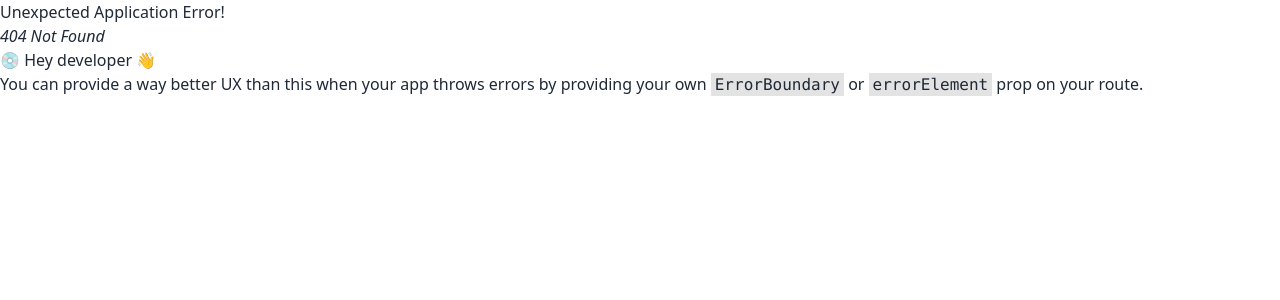
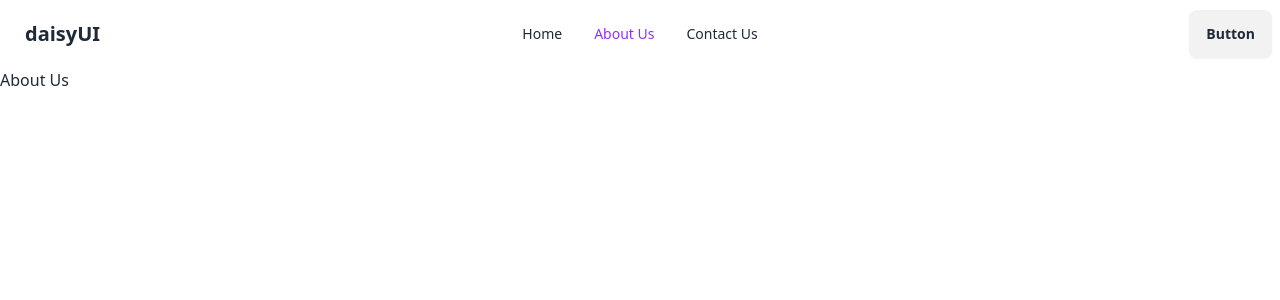
Before and after one commit to shamimfstack/school-client, a React (Vite) app: page /about in a window 1280 px wide. Before the commit this address had no page. Shown: the top 300 px of the page. Built offline with nearby package versions, Linux system fonts and the light colour scheme.

Commit message:
navbar added

```diff
--- a/src/Layout/MainLayout.jsx
+++ b/src/Layout/MainLayout.jsx
@@ -1,9 +1,12 @@
+import { Outlet } from "react-router-dom";
+import Navbar from "../Shared/Navbar/Navbar";
 
 
 export default function MainLayout() {
   return (
     <div>
-      <h2>Main layout</h2>
+      <Navbar></Navbar>
+      <Outlet></Outlet>
     </div>
   );
 }
--- /dev/null
+++ b/src/Pages/About/About/About.jsx
@@ -0,0 +1,13 @@
+import { Helmet } from "react-helmet-async";
+
+
+export default function About() {
+  return (
+    <div>
+        <Helmet>
+            <title>about us</title>
+        </Helmet>
+        <h2>About Us</h2>
+    </div>
+  );
+}
--- /dev/null
+++ b/src/Pages/Contact/Contact/Contact.jsx
@@ -0,0 +1,9 @@
+
+
+export default function Contact() {
+  return (
+    <div>
+      <h2>Contact Us</h2>
+    </div>
+  );
+}
--- a/src/Shared/Navbar/Navbar.jsx
+++ b/src/Shared/Navbar/Navbar.jsx
@@ -1,9 +1,78 @@
-
+import { NavLink } from "react-router-dom";
 
 export default function Navbar() {
+  const navOptions = (
+    <>
+      <li>
+        <NavLink
+          to="/"
+          className={({ isActive, isPending }) =>
+            isPending ? "pending" : isActive ? "text-purple-600" : ""
+          }
+        >
+          Home
+        </NavLink>
+      </li>
+      <li>
+        <NavLink
+          to="/about"
+          className={({ isActive, isPending }) =>
+            isPending ? "pending" : isActive ? "text-purple-600" : ""
+          }
+        >
+        About Us
+        </NavLink>
+      </li>
+      <li>
+        <NavLink
+          to="/contact"
+          className={({ isActive, isPending }) =>
+            isPending ? "pending" : isActive ? "text-purple-600" : ""
+          }
+        >
+        Contact Us
+        </NavLink>
+      </li>
+    </>
+  );
+
   return (
-    <div>
-
+    <div className="navbar bg-base-100">
+      <div className="navbar-start">
+        <div className="dropdown">
+          <div tabIndex={0} role="button" className="btn btn-ghost lg:hidden">
+            <svg
+              xmlns="http://www.w3.org/2000/svg"
+              className="h-5 w-5"
+              fill="none"
+              viewBox="0 0 24 24"
+              stroke="currentColor"
+            >
+              <path
+                strokeLinecap="round"
+                strokeLinejoin="round"
+                strokeWidth="2"
+                d="M4 6h16M4 12h8m-8 6h16"
+              />
+            </svg>
+          </div>
+          <ul
+            tabIndex={0}
+            className="menu menu-sm dropdown-content mt-3 z-[1] p-2 shadow bg-base-100 rounded-box w-52"
+          >
+            {navOptions}
+          </ul>
+        </div>
+        <a className="btn btn-ghost text-xl">daisyUI</a>
+      </div>
+      <div className="navbar-center hidden lg:flex">
+        <ul className="menu menu-horizontal px-1">
+          {navOptions}
+        </ul>
+      </div>
+      <div className="navbar-end">
+        <a className="btn">Button</a>
+      </div>
     </div>
   );
 }
```
Also changed, not shown: src/Routes/Routes.jsx (+10 -0 lines).
